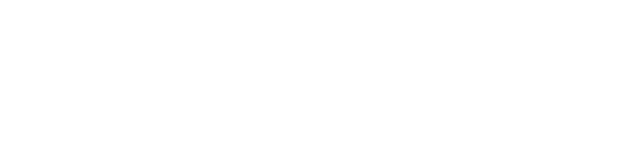
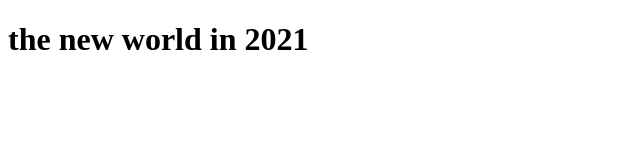
Before and after one commit to syntiam/helloWorld, a plain HTML site: page index.html in a window 1280 px wide. Shown: the whole page, without its empty margins (0-640 px from the left). Drawn offline with Linux system fonts and the light colour scheme.

Commit message:
I added the first title

```diff
--- a/index.html
+++ b/index.html
@@ -5,6 +5,6 @@
     <title> Hello to the world </title>
   </head>
   <body>
-
+    <h1> the new world in 2021 </h1>
   </body>
 </html>
```
